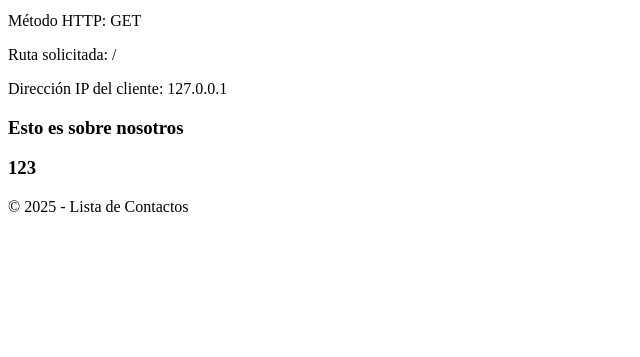
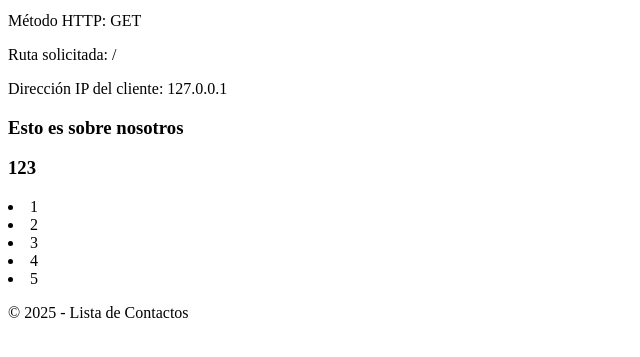
Before and after one commit to renzogeomar/Tarea-DJango, a Django app: page / in a window 1280 px wide. Shown: the part 193-550 px from the top of the page, without its empty margins (0-640 px from the left). Run offline with Django 5.2, Linux system fonts and the light colour scheme.

Commit message:
probando el tag for con una lista

```diff
--- a/listaContactos/inicio/templates/inicio/home.html
+++ b/listaContactos/inicio/templates/inicio/home.html
@@ -11,4 +11,7 @@
     <p>Dirección IP del cliente: {{ request.META.REMOTE_ADDR }}</p>
     <h3>{{myText}}</h3>
     <h3>{{myNumber}}</h3>
+    {% for myItem in myList %}
+        <li>{{ myItem }}</li>
+    {% endfor %}
 {% endblock %}
--- a/listaContactos/inicio/views.py
+++ b/listaContactos/inicio/views.py
@@ -6,6 +6,7 @@ def pagina_inicio(request, *args, **kwargs):
     myContext = {
         'myText' : 'Esto es sobre nosotros',
         'myNumber' : 123,
+        'myList' : [1, 2, 3, 4, 5],
     }
     print("Args:", args)
     print("Kwargs:", kwargs)
```
